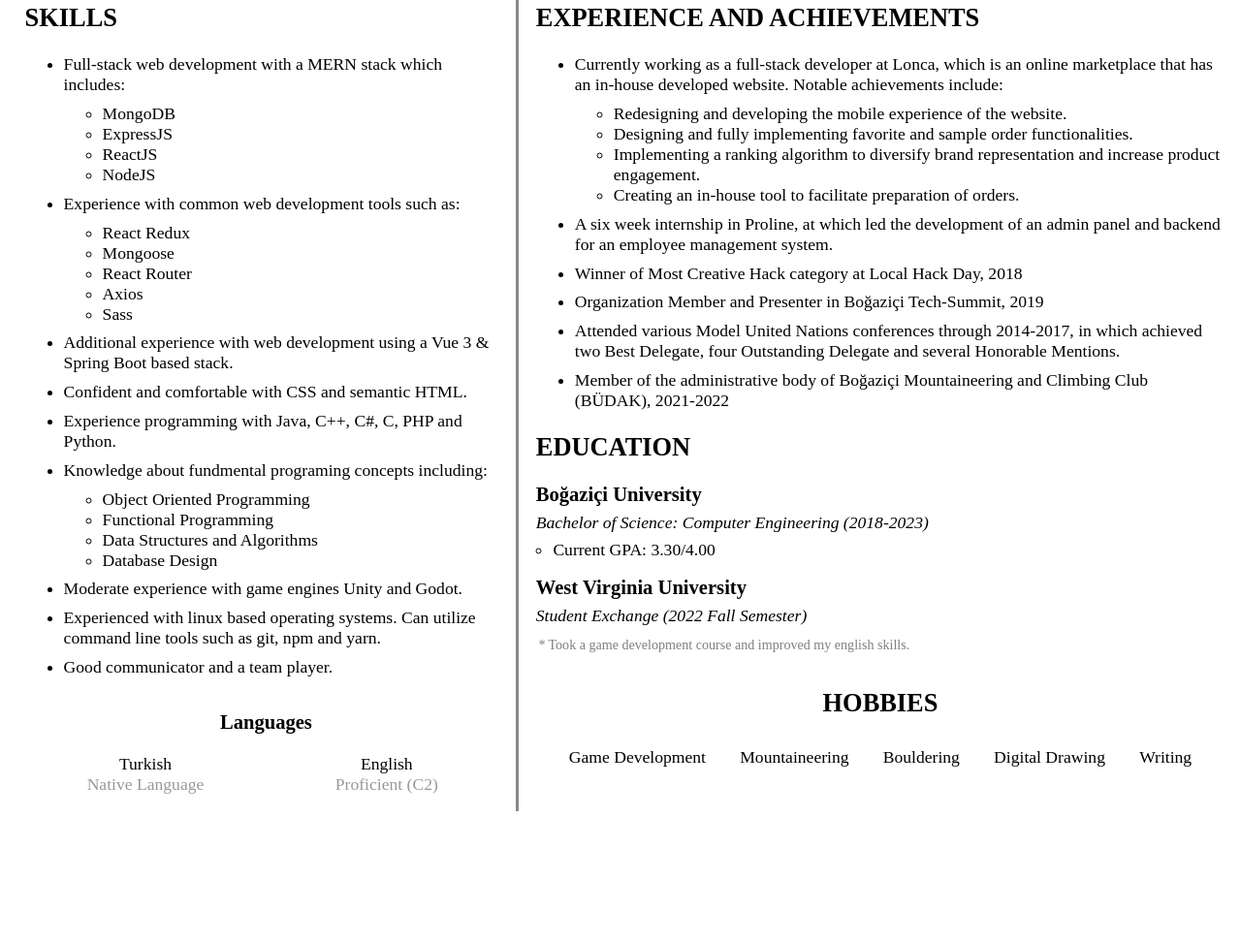
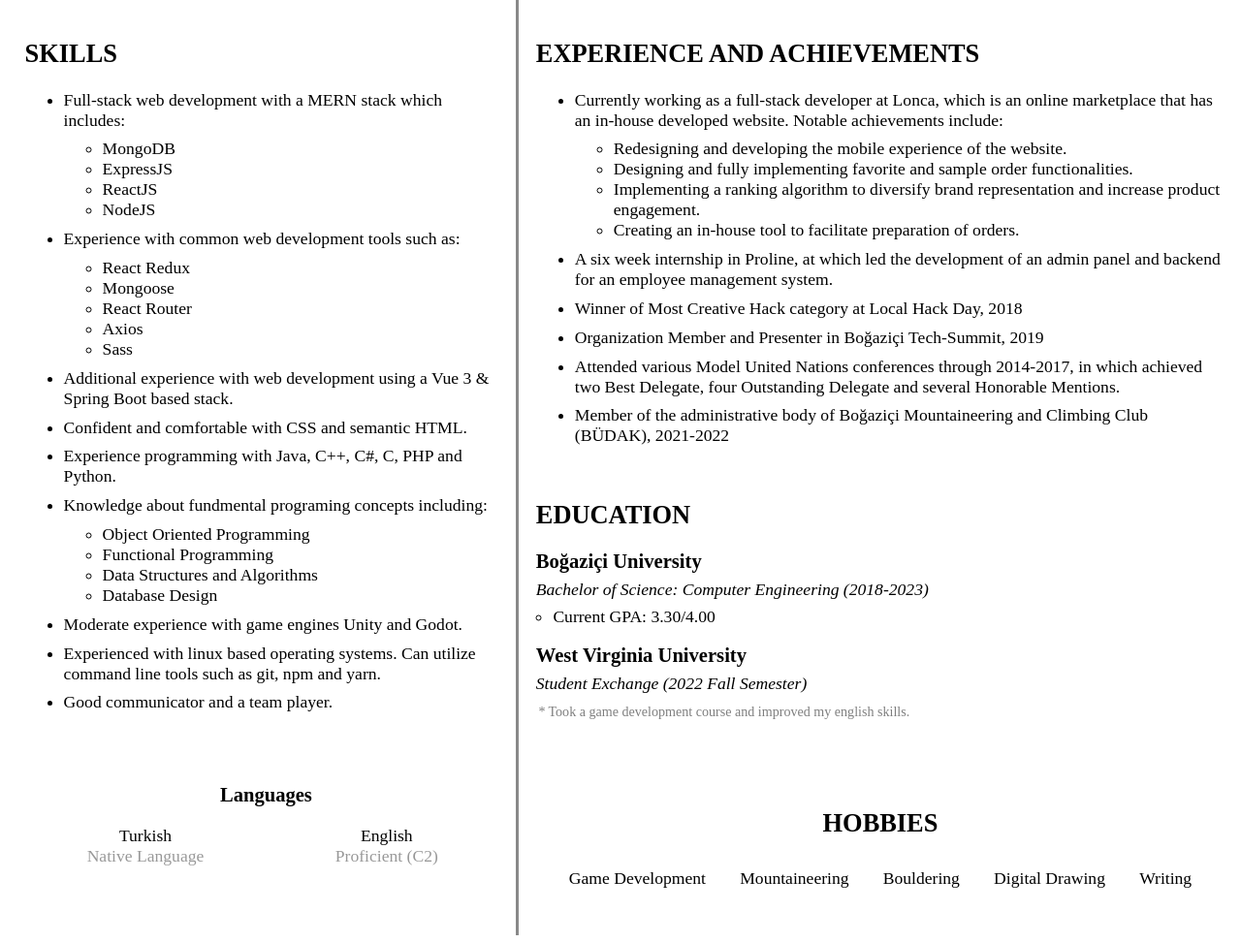
Before and after one commit to alperen-bircak/alperen-bircak.github.io, a Gatsby site in the folder alperen-bircak-cv/: page /CVPage/CVPage in a window 1280 px wide. Shown: the part 400-1373 px from the top of the page at 97% size. Before the commit the page ends 1245 px from the top, so only its background shows below. Built offline with nearby package versions, Linux system fonts and the light colour scheme; Gatsby itself is replaced by a stand-in of ours.

Commit message:
cv page layout changes

```diff
--- a/alperen-bircak-cv/src/pages/CVPage/CVPage.scss
+++ b/alperen-bircak-cv/src/pages/CVPage/CVPage.scss
@@ -24,12 +24,14 @@
     right: 0;
     display: flex;
     padding: 0.5em;
+
     span {
       font-size: 0.8em;
       text-align: right;
       opacity: 40%;
       padding-right: 0.5em;
     }
+
     div {
       height: 6em;
       width: 6em;
@@ -52,6 +54,7 @@
       'ski exp exp';
     grid-column-gap: $grid-thickness;
     grid-row-gap: calc(2*$grid-thickness);
+
     @media screen and (max-width: 998px) {
       grid-template-columns: 100%;
       grid-template-rows: repeat(4, min-content);
@@ -131,8 +134,11 @@
     .skills {
       background-color: $cell-color;
       grid-area: ski;
-      padding: 1em 0.5em 0 1em;
+      padding: 1em 0.5em 1em 1em;
       font-size: 1.1em;
+      display: flex;
+      flex-direction: column;
+      justify-content: flex-start;
 
       h2 {
         text-transform: uppercase;
@@ -159,7 +165,7 @@
       }
 
       .languages {
-        margin-top: 2em;
+        margin: 2em 0;
         text-align: center;
 
         h3 {
@@ -189,8 +195,11 @@
   .experience {
     background-color: $cell-color;
     grid-area: exp;
-    padding: 1em 0.5em 0 1em;
+    padding: 1em 0.5em 2em 1em;
     font-size: 1.1em;
+    display: flex;
+    flex-direction: column;
+    justify-content: space-between;
 
     h2 {
       text-transform: uppercase;
@@ -223,14 +232,17 @@
       h4 {
         margin: 0;
       }
+
       h4 {
         font-weight: 100;
         margin: 0.4em 0;
         font-style: italic;
       }
+
       .notes {
         opacity: 50%;
         font-size: 0.8em;
+
         &::before {
           content: '*';
           margin: 0 0.2em;
@@ -240,10 +252,12 @@
       ul {
         padding: 0;
         list-style: none;
+
         ul {
           list-style: circle;
           padding-left: 1em;
         }
+
         .education-item {
           margin: 1em 0;
         }
```
